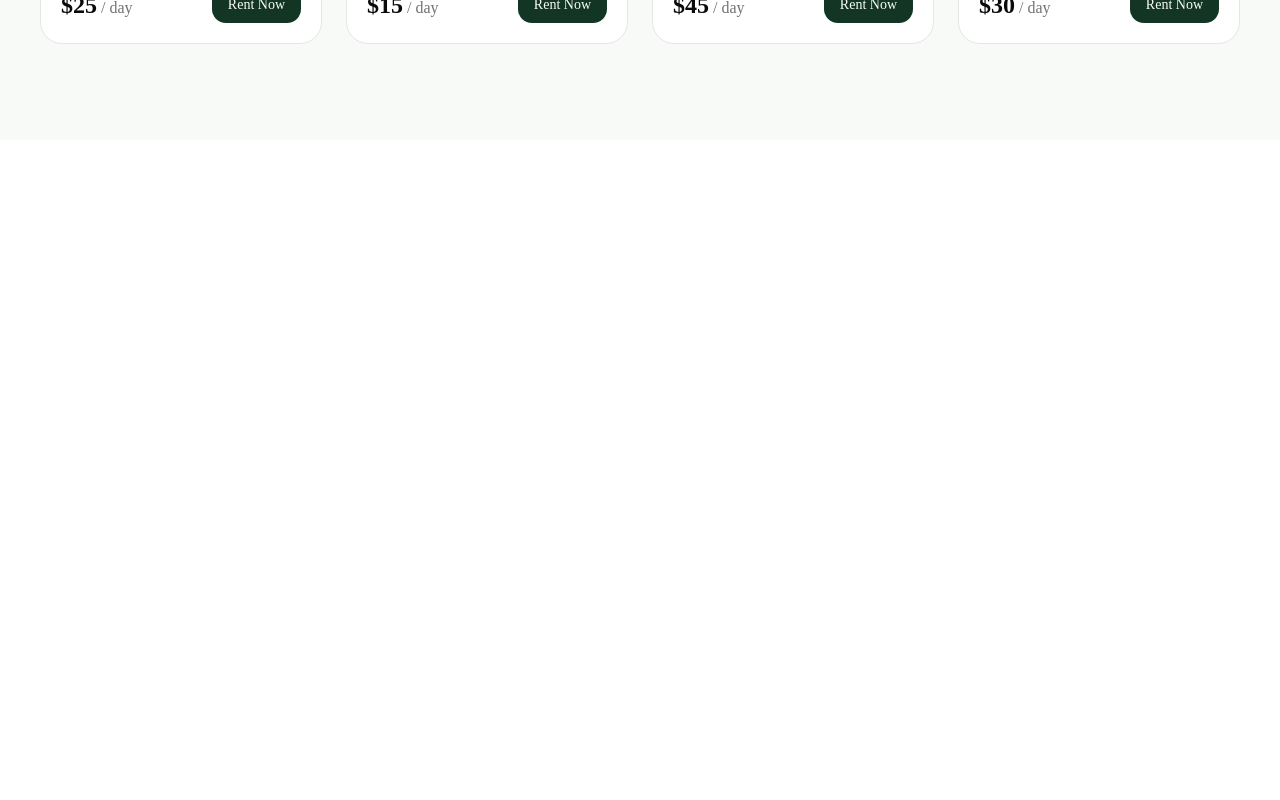
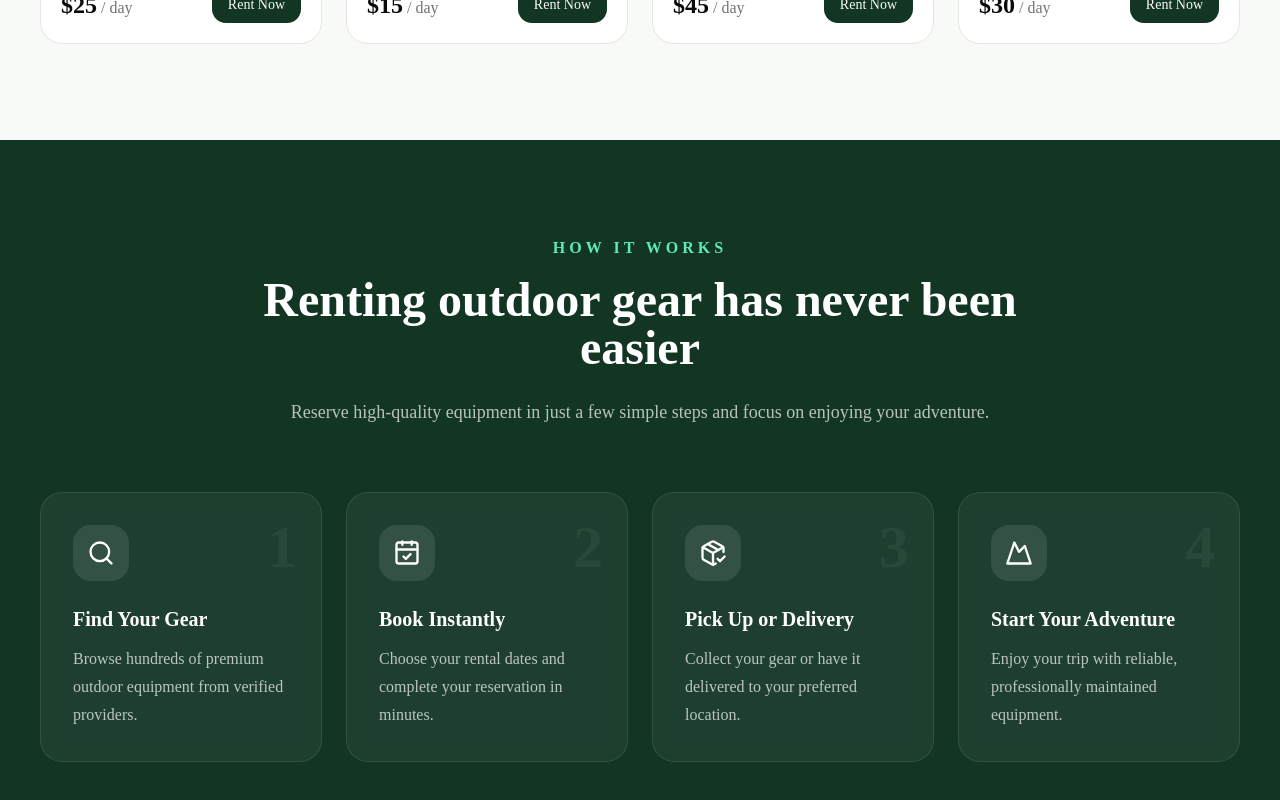
Before and after one commit to zayedutsho/gearGo, a Next.js app: page / in a window 1280 px wide. Shown: the part 2130-2930 px from the top of the page. Before the commit the page ends 2270 px from the top, so only its background shows below. Built offline with nearby package versions, Linux system fonts and the light colour scheme; no server answers.

Commit message:
home page how it section done

```diff
--- a/src/app/page.tsx
+++ b/src/app/page.tsx
@@ -1,6 +1,7 @@
 import Categories from "@/components/features/categories/Categories";
 import FeaturedGear from "@/components/features/featured-gear/FeaturedGear";
 import Hero from "@/components/features/hero/Hero";
+import HowItWorks from "@/components/features/howItWorks/HowItWorks";
 
 const page = () => {
   return (
@@ -8,6 +9,7 @@ const page = () => {
       <Hero></Hero>
       <Categories></Categories>
       <FeaturedGear></FeaturedGear>
+      <HowItWorks></HowItWorks>
     </>
   );
 };
--- a/src/components/features/howItWorks/HowItWorks.tsx
+++ b/src/components/features/howItWorks/HowItWorks.tsx
@@ -0,0 +1,31 @@
+import StepCard from "./StepCard";
+import { steps } from "./steps";
+
+export default function HowItWorks() {
+  return (
+    <section className="bg-[#123524] py-24">
+      <div className="mx-auto max-w-[1440px] px-6 lg:px-10">
+        <div className="mx-auto mb-16 max-w-3xl text-center">
+          <span className="font-semibold uppercase tracking-[0.25em] text-emerald-300">
+            How It Works
+          </span>
+
+          <h2 className="mt-4 text-4xl font-bold text-white lg:text-5xl">
+            Renting outdoor gear has never been easier
+          </h2>
+
+          <p className="mt-6 text-lg leading-8 text-white/70">
+            Reserve high-quality equipment in just a few simple steps and focus
+            on enjoying your adventure.
+          </p>
+        </div>
+
+        <div className="grid gap-6 md:grid-cols-2 xl:grid-cols-4">
+          {steps.map((step) => (
+            <StepCard key={step.id} step={step} />
+          ))}
+        </div>
+      </div>
+    </section>
+  );
+}
--- /dev/null
+++ b/src/components/features/howItWorks/StepCard.tsx
@@ -0,0 +1,28 @@
+type Props = {
+  step: {
+    id: number;
+    icon: React.ElementType;
+    title: string;
+    description: string;
+  };
+};
+
+export default function StepCard({ step }: Props) {
+  const Icon = step.icon;
+
+  return (
+    <div className="group relative rounded-3xl border border-white/10 bg-white/5 p-8 backdrop-blur transition-all duration-300 hover:-translate-y-1 hover:bg-white/10">
+      <div className="mb-6 flex h-14 w-14 items-center justify-center rounded-2xl bg-white/10">
+        <Icon className="h-7 w-7 text-white" />
+      </div>
+
+      <h3 className="mb-3 text-xl font-semibold text-white">{step.title}</h3>
+
+      <p className="leading-7 text-white/70">{step.description}</p>
+
+      <div className="absolute right-6 top-6 text-6xl font-bold text-white/5">
+        {step.id}
+      </div>
+    </div>
+  );
+}
--- a/src/components/features/howItWorks/steps.ts
+++ b/src/components/features/howItWorks/steps.ts
@@ -0,0 +1,32 @@
+import { CalendarCheck, Mountain, PackageCheck, Search } from "lucide-react";
+
+export const steps = [
+  {
+    id: 1,
+    icon: Search,
+    title: "Find Your Gear",
+    description:
+      "Browse hundreds of premium outdoor equipment from verified providers.",
+  },
+  {
+    id: 2,
+    icon: CalendarCheck,
+    title: "Book Instantly",
+    description:
+      "Choose your rental dates and complete your reservation in minutes.",
+  },
+  {
+    id: 3,
+    icon: PackageCheck,
+    title: "Pick Up or Delivery",
+    description:
+      "Collect your gear or have it delivered to your preferred location.",
+  },
+  {
+    id: 4,
+    icon: Mountain,
+    title: "Start Your Adventure",
+    description:
+      "Enjoy your trip with reliable, professionally maintained equipment.",
+  },
+];
--- a/src/components/features/testimonials/TestimonialCard.tsx
+++ b/src/components/features/testimonials/TestimonialCard.tsx
@@ -0,0 +1,41 @@
+import { Star } from "lucide-react";
+import Image from "next/image";
+
+type Props = {
+  testimonial: any;
+};
+
+export default function TestimonialCard({ testimonial }: Props) {
+  return (
+    <div className="rounded-3xl border bg-white p-8 shadow-sm transition-all duration-300 hover:-translate-y-1 hover:shadow-lg">
+      <div className="mb-6 flex">
+        {Array.from({ length: testimonial.rating }).map((_, index) => (
+          <Star
+            key={index}
+            className="h-5 w-5 fill-yellow-400 text-yellow-400"
+          />
+        ))}
+      </div>
+
+      <p className="mb-8 leading-8 text-muted-foreground">
+        "{testimonial.review}"
+      </p>
+
+      <div className="flex items-center gap-4">
+        <Image
+          src={testimonial.image}
+          alt={testimonial.name}
+          width={56}
+          height={56}
+          className="rounded-full"
+        />
+
+        <div>
+          <h4 className="font-semibold">{testimonial.name}</h4>
+
+          <p className="text-sm text-muted-foreground">{testimonial.role}</p>
+        </div>
+      </div>
+    </div>
+  );
+}
--- a/src/components/features/testimonials/Testimonials.tsx
+++ b/src/components/features/testimonials/Testimonials.tsx
@@ -0,0 +1,31 @@
+import TestimonialCard from "./TestimonialCard";
+import { testimonials } from "./testimonials";
+
+export default function Testimonials() {
+  return (
+    <section className="bg-[#F8FAF8] py-24">
+      <div className="mx-auto max-w-[1440px] px-6 lg:px-10">
+        <div className="mx-auto mb-16 max-w-3xl text-center">
+          <p className="font-semibold uppercase tracking-[0.25em] text-[#123524]">
+            Testimonials
+          </p>
+
+          <h2 className="mt-4 text-4xl font-bold lg:text-5xl">
+            Loved by outdoor adventurers
+          </h2>
+
+          <p className="mt-6 text-lg text-muted-foreground">
+            Thousands of explorers trust GearUp for reliable rental equipment
+            every season.
+          </p>
+        </div>
+
+        <div className="grid gap-8 lg:grid-cols-3">
+          {testimonials.map((testimonial) => (
+            <TestimonialCard key={testimonial.id} testimonial={testimonial} />
+          ))}
+        </div>
+      </div>
+    </section>
+  );
+}
--- a/src/components/features/testimonials/testimonials.ts
+++ b/src/components/features/testimonials/testimonials.ts
@@ -0,0 +1,29 @@
+export const testimonials = [
+  {
+    id: 1,
+    name: "Sarah Johnson",
+    role: "Adventure Enthusiast",
+    image: "https://randomuser.me/api/portraits/women/44.jpg",
+    rating: 5,
+    review:
+      "GearUp made our camping trip effortless. The equipment was spotless, high-quality, and the booking process was incredibly smooth.",
+  },
+  {
+    id: 2,
+    name: "Michael Chen",
+    role: "Weekend Hiker",
+    image: "https://randomuser.me/api/portraits/men/32.jpg",
+    rating: 5,
+    review:
+      "Renting instead of buying saved me so much money. Everything arrived on time and looked almost brand new.",
+  },
+  {
+    id: 3,
+    name: "Emma Williams",
+    role: "Travel Blogger",
+    image: "https://randomuser.me/api/portraits/women/65.jpg",
+    rating: 5,
+    review:
+      "Fantastic experience from start to finish. Customer support was responsive and the gear exceeded my expectations.",
+  },
+];
```
